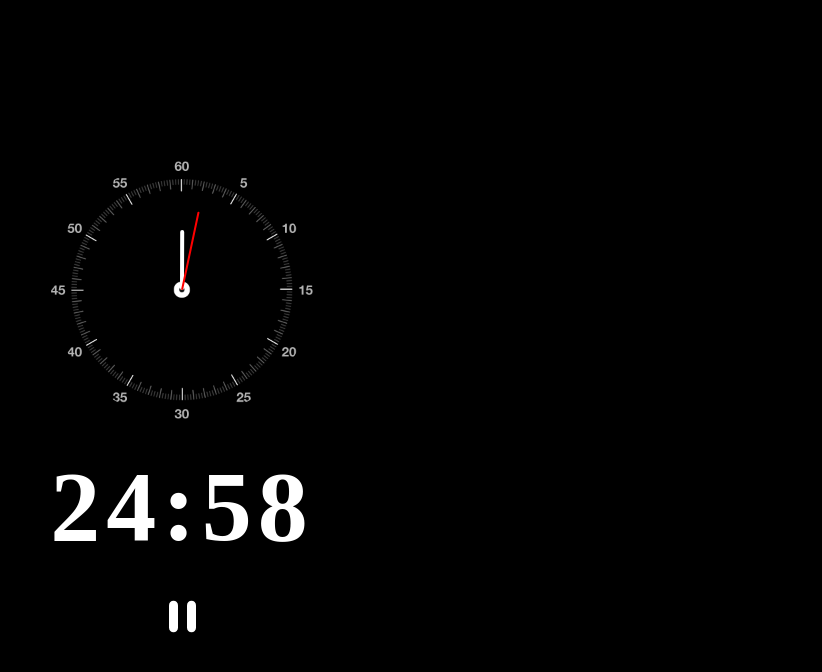
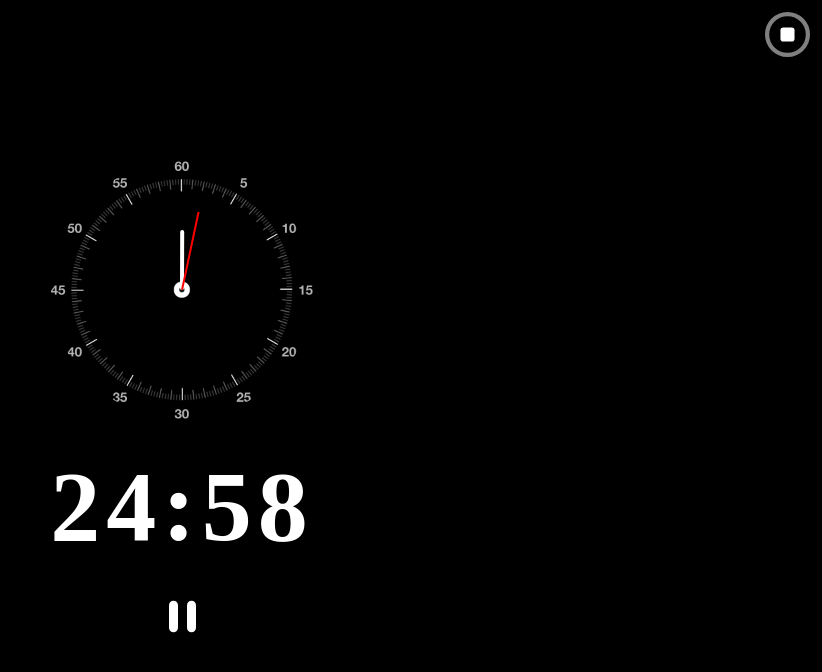
Before and after one commit to 1847016090/tomato-clock, a React (Vite) app: page / in a window 1280 px wide. Both pictures are taken after a click on the button "工作". Shown: the top 672 px of the page, without its empty margins (458-1280 px from the left). Built offline with nearby package versions, Linux system fonts and the light colour scheme.

Commit message:
fix: 添加终止功能

```diff
--- a/src/pages/index.less
+++ b/src/pages/index.less
@@ -1,4 +1,5 @@
 .clock-container {
+  position: relative;
   background-color: #000;
   height: 100vh;
   width: 100vw;
@@ -40,4 +41,11 @@
     width: 45px;
     cursor: pointer;
   }
+  .stop {
+    height: 45px;
+    width: 45px;
+    position: absolute;
+    right: 12px;
+    top: 12px;
+  }
 }
--- a/src/pages/index.tsx
+++ b/src/pages/index.tsx
@@ -7,6 +7,7 @@ import { formatSeconds } from "./utils";
 import { message } from "antd";
 import pause from "@/assets/pause.svg";
 import play from "@/assets/play.svg";
+import stop from "@/assets/stop.svg";
 
 interface HomeProps {}
 enum ClockStatusEnum {
@@ -31,7 +32,7 @@ const Home: React.FC<HomeProps> = () => {
     } else if (time === 0) {
       message.success("任务已结束");
       playClock();
-      setTime(-1);
+      onStop();
     }
     return () => {
       timeRef.current && clearTimeout(timeRef.current);
@@ -46,8 +47,8 @@ const Home: React.FC<HomeProps> = () => {
 
   const onWork = () => {
     const workTime = 25 * 60;
+    setStatus(ClockStatusEnum.Play);
     setTime(workTime);
-    setStatus(ClockStatusEnum.Play);
     setInitialTime(workTime);
   };
 
@@ -64,6 +65,11 @@ const Home: React.FC<HomeProps> = () => {
 
   const onPause = () => {
     setStatus(ClockStatusEnum.Pause);
+  };
+
+  const onStop = () => {
+    setStatus(ClockStatusEnum.Stop);
+    setTime(-1);
   };
 
   const content = useMemo(() => {
@@ -106,6 +112,14 @@ const Home: React.FC<HomeProps> = () => {
       <AlarmClock time={time} initialTime={initialTime} />
       <div className="timer">{formatSeconds(time)}</div>
       <div className="types">{content}</div>
+      {status !== ClockStatusEnum.Stop && (
+        <img
+          className="status-icon stop"
+          src={stop}
+          title="点击终止该次番茄钟"
+          onClick={onStop}
+        />
+      )}
     </div>
   );
 };
```
Also changed, not shown: src/assets/stop.svg (added).
